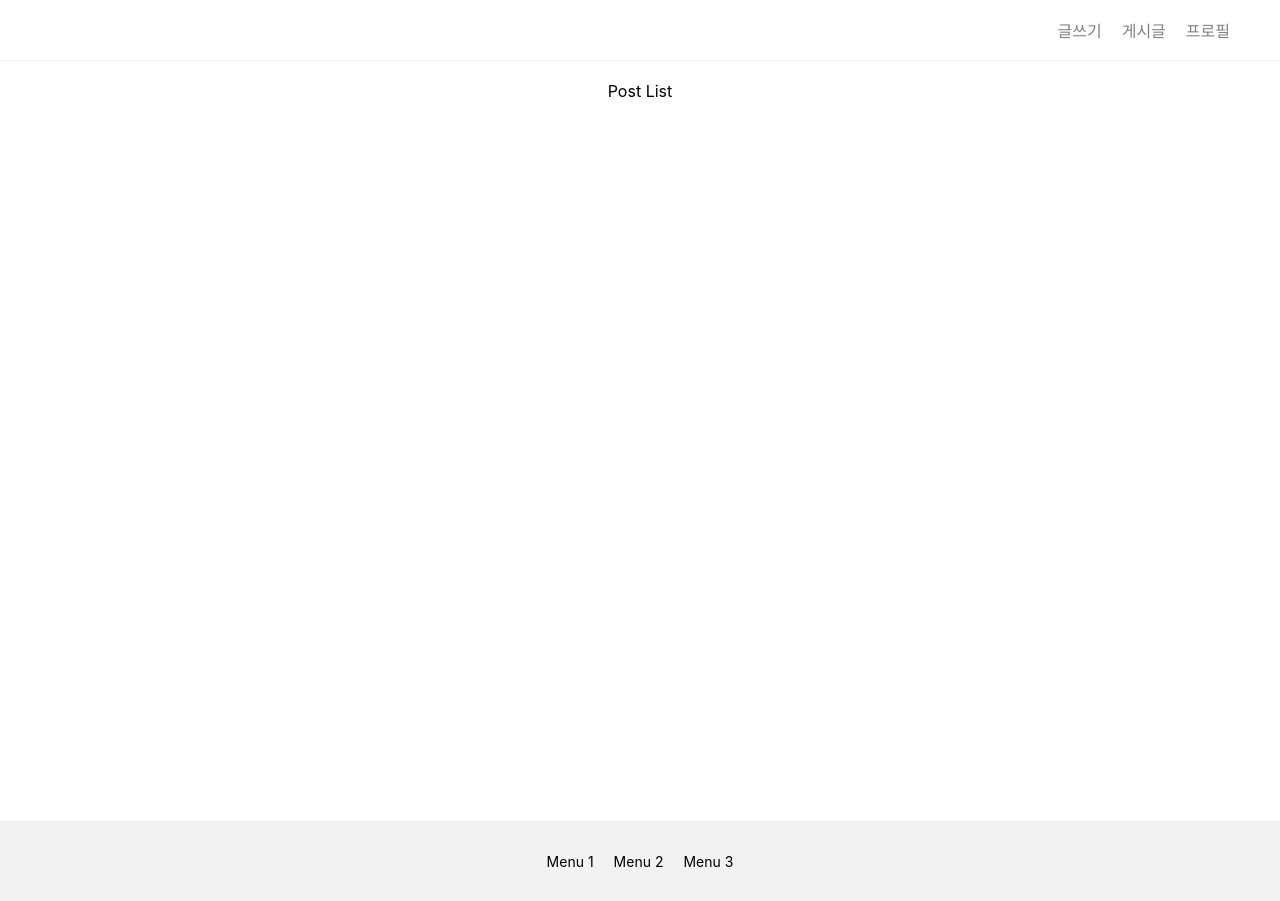
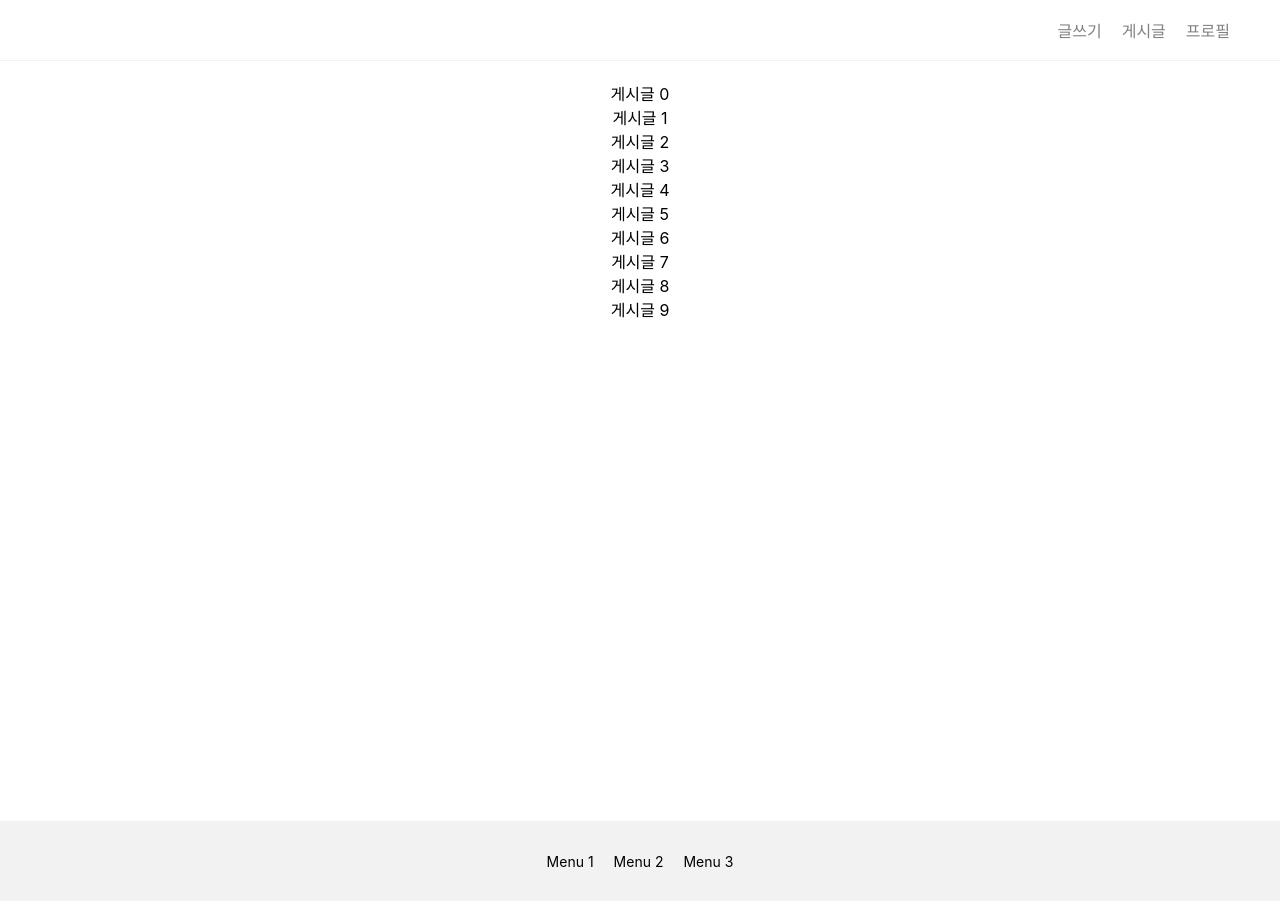
Before and after one commit to kyi7829/fastcampus-blog-app, a React (Create React App) app: page / in a window 1280 px wide. Built offline with nearby package versions, Linux system fonts and the light colour scheme.

Commit message:
home index.tsx 수정

```diff
--- a/src/index.css
+++ b/src/index.css
@@ -47,7 +47,7 @@ footer {
 }
 
 /* post list */
-.post-list {
+.post__list {
   min-height: 90vh;
   padding: 20px 40px;
   text-align: center;
--- a/src/pages/home/index.tsx
+++ b/src/pages/home/index.tsx
@@ -10,7 +10,13 @@ export default function Home() {
                     <Link to="/profile">프로필</Link>
                 </div>
             </header>
-            <div className="post-list">Post List</div>
+            <div className="post__list">
+                {[...Array(10)].map((e, index) => (
+                    <div key={index} className="post__box">
+                        게시글 {index}
+                    </div>
+                ))}
+            </div>
             <footer>
                 <div>Menu 1</div>
                 <div>Menu 2</div>
```
